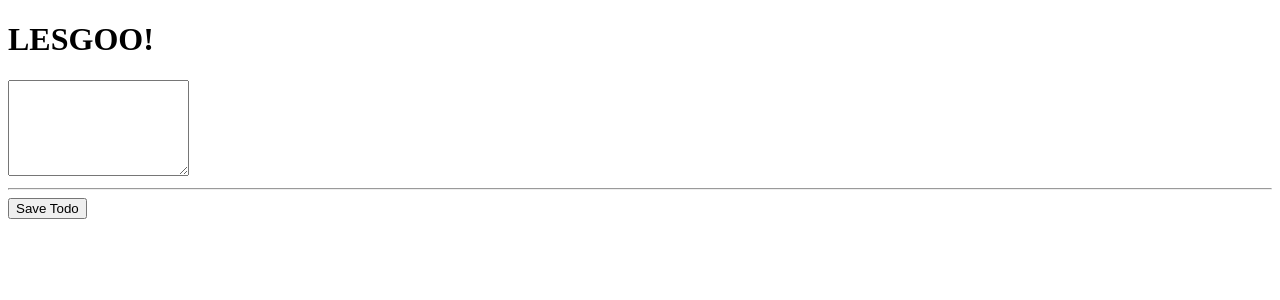
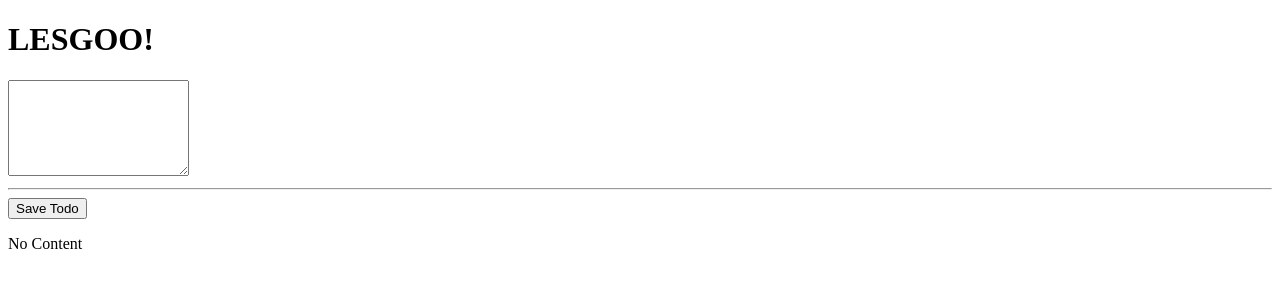
Before and after one commit to pyggyyy/app-pyggysbank, an Angular app: page / in a window 1280 px wide. Shown: the top 300 px of the page. Built offline with nearby package versions, Linux system fonts and the light colour scheme.

Commit message:
Declaring and Passing Values example

```diff
--- a/src/app/todo-create/todo-create.component.html
+++ b/src/app/todo-create/todo-create.component.html
@@ -1,3 +1,4 @@
 <textarea rows="6"></textarea>
 <hr>
 <button (click)="onCreate()">Save Todo</button>
+<p>{{newTodo}}</p>
--- a/src/app/todo-create/todo-create.component.ts
+++ b/src/app/todo-create/todo-create.component.ts
@@ -6,7 +6,12 @@ import { Component } from '@angular/core';
   styleUrls: ['./todo-create.component.css']
 })
 export class TodoCreateComponent {
+  //property
+  newTodo = 'No Content';
+
+
+  //method
   onCreate() {
-    alert('Todo Added')
+    this.newTodo = 'New Todo Baby'
   }
 }
```
